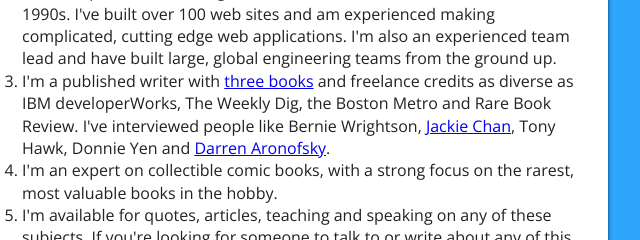
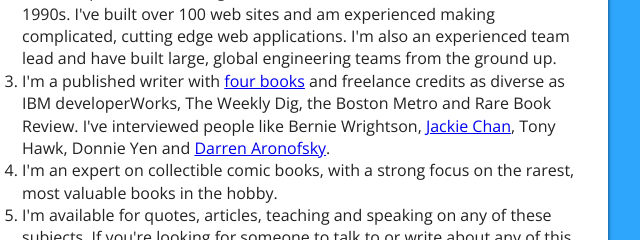
Before and after one commit to roblarsen/roblarsen.github.io, a plain HTML site: page index.html in a window 1280 px wide. Shown: the part 716-956 px from the top of the page, 358-998 px from the left. Drawn offline with nearby package versions, Linux system fonts and the light colour scheme.

Commit message:
four books

```diff
--- a/content/quick-facts.html
+++ b/content/quick-facts.html
@@ -3,7 +3,7 @@
 <ol>
   <li>I've been doing graffiti and graffiti style art since 1984. My art is in collections all around the country and is regularly shown alongside some of the biggest names in graffiti and street art.</li>
   <li>I'm an expert front end engineer with a resume that stretches back to the 1990s. I've built over 100 web sites and am experienced making complicated, cutting edge web applications. I'm also an experienced team lead and have built large, global engineering teams from the ground up. </li>
-  <li>I'm a published writer with <a target="_blank" href="http://www.amazon.com/Rob-Larsen/e/B007EC5FL6/?_encoding=UTF8&camp=1789&creative=390957&linkCode=ur2&tag=drunkenfistcom">three books</a> and freelance credits as diverse as IBM developerWorks, The Weekly Dig, the Boston Metro and Rare Book Review. I've interviewed people like Bernie Wrightson, <a href="http://www.drunkenfist.com/movies/hollywood/jackie-chan-the-tuxedo.php">Jackie Chan</a>, Tony Hawk, Donnie Yen and <a href="http://www.drunkenfist.com/movies/hollywood/requiem-for-a-dream.php">Darren Aronofsky</a>.</li>
+  <li>I'm a published writer with <a target="_blank" href="http://www.amazon.com/Rob-Larsen/e/B007EC5FL6/?_encoding=UTF8&camp=1789&creative=390957&linkCode=ur2&tag=drunkenfistcom">four books</a> and freelance credits as diverse as IBM developerWorks, The Weekly Dig, the Boston Metro and Rare Book Review. I've interviewed people like Bernie Wrightson, <a href="http://www.drunkenfist.com/movies/hollywood/jackie-chan-the-tuxedo.php">Jackie Chan</a>, Tony Hawk, Donnie Yen and <a href="http://www.drunkenfist.com/movies/hollywood/requiem-for-a-dream.php">Darren Aronofsky</a>.</li>
   <li>I'm an expert on collectible comic books, with a strong focus on the rarest, most valuable books in the hobby.</li>
   <li>I'm available for quotes, articles, teaching and speaking on any of these subjects. If you're looking for someone to talk to or write about any of this stuff, <a href="mailto:rob@drunkenfist.com">I'm your man.</a></li>
 </ol>
```
